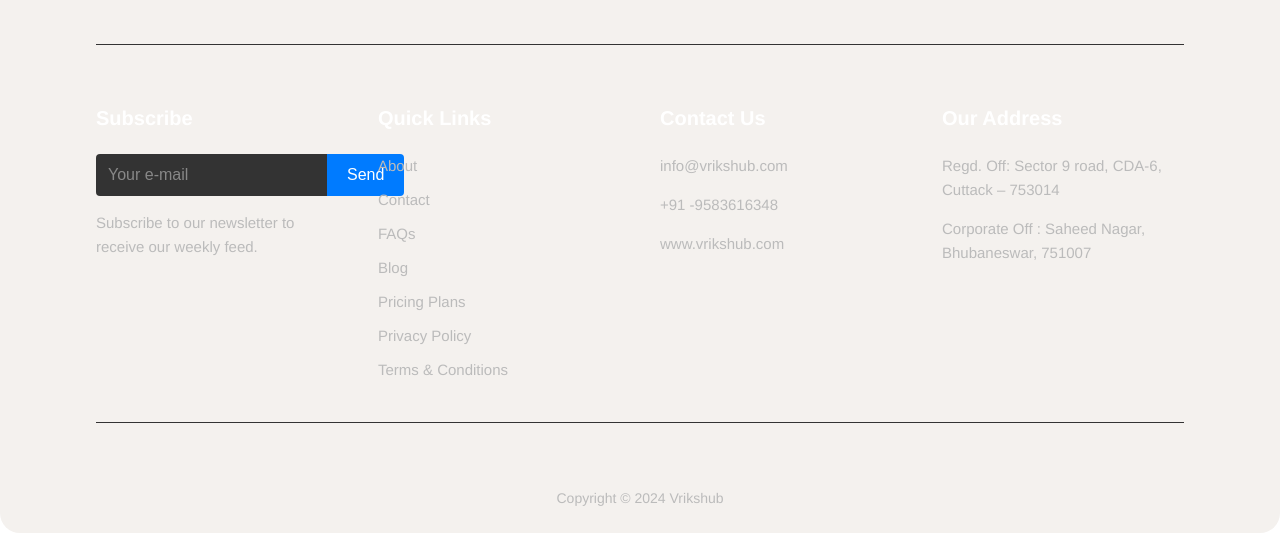
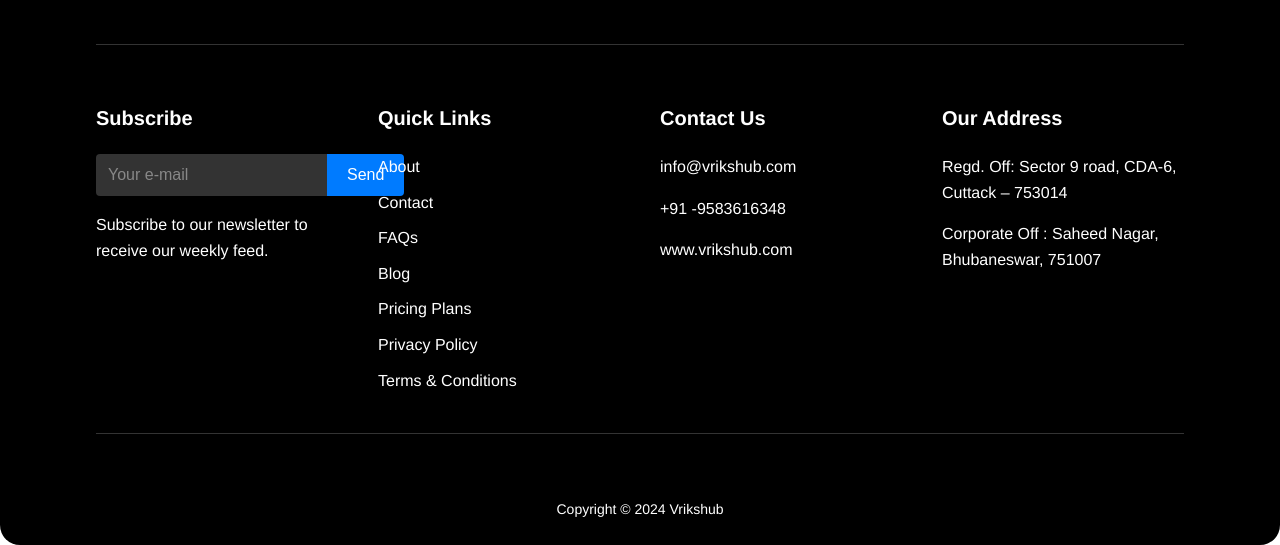
Before and after one commit to suvendu-kumar-rath/Vrikshub, a website: page index.html in a window 1280 px wide. Shown: the part 4798-5343 px from the top of the page. Drawn offline with nearby package versions, Linux system fonts and the light colour scheme.

Commit message:
Background color change

```diff
--- a/style.css
+++ b/style.css
@@ -488,21 +488,20 @@
 }
 
 footer {
-    background-color: #1a1a1a;
-    color: #bbb;
-    padding: 60px 0 30px 0;
-    font-size: 15px;
+    background-color: #000000 !important;
+    color: #ffffff !important;
+    padding: 60px 0 20px;
+    margin-top: 40px;
 }
 
 footer a {
-    color: #bbb;
+    color: #ffffff !important;
     text-decoration: none;
     transition: color 0.3s ease;
 }
 
 footer a:hover {
-    color: #fff;
-    text-decoration: underline;
+    color: #007bff !important;
 }
 
 footer .container {
@@ -581,12 +580,12 @@
 footer .footer-section h4 {
     font-size: 20px;
     margin-bottom: 20px;
-    color: #fff;
+    color: #ffffff !important;
 }
 
 footer .footer-section p {
     margin-bottom: 10px;
-    color: #bbb;
+    color: #ffffff !important;
     line-height: 1.6;
 }
 
@@ -641,7 +640,7 @@
 }
 
 footer .footer-section ul li a {
-    color: #bbb;
+    color: #ffffff !important;
     text-decoration: none;
     transition: color 0.3s ease;
 }
@@ -665,7 +664,7 @@
     text-align: center;
     padding-top: 20px;
     font-size: 14px;
-    color: #bbb;
+    color: #ffffff !important;
 }
 
 @media (max-width: 768px) {
```
